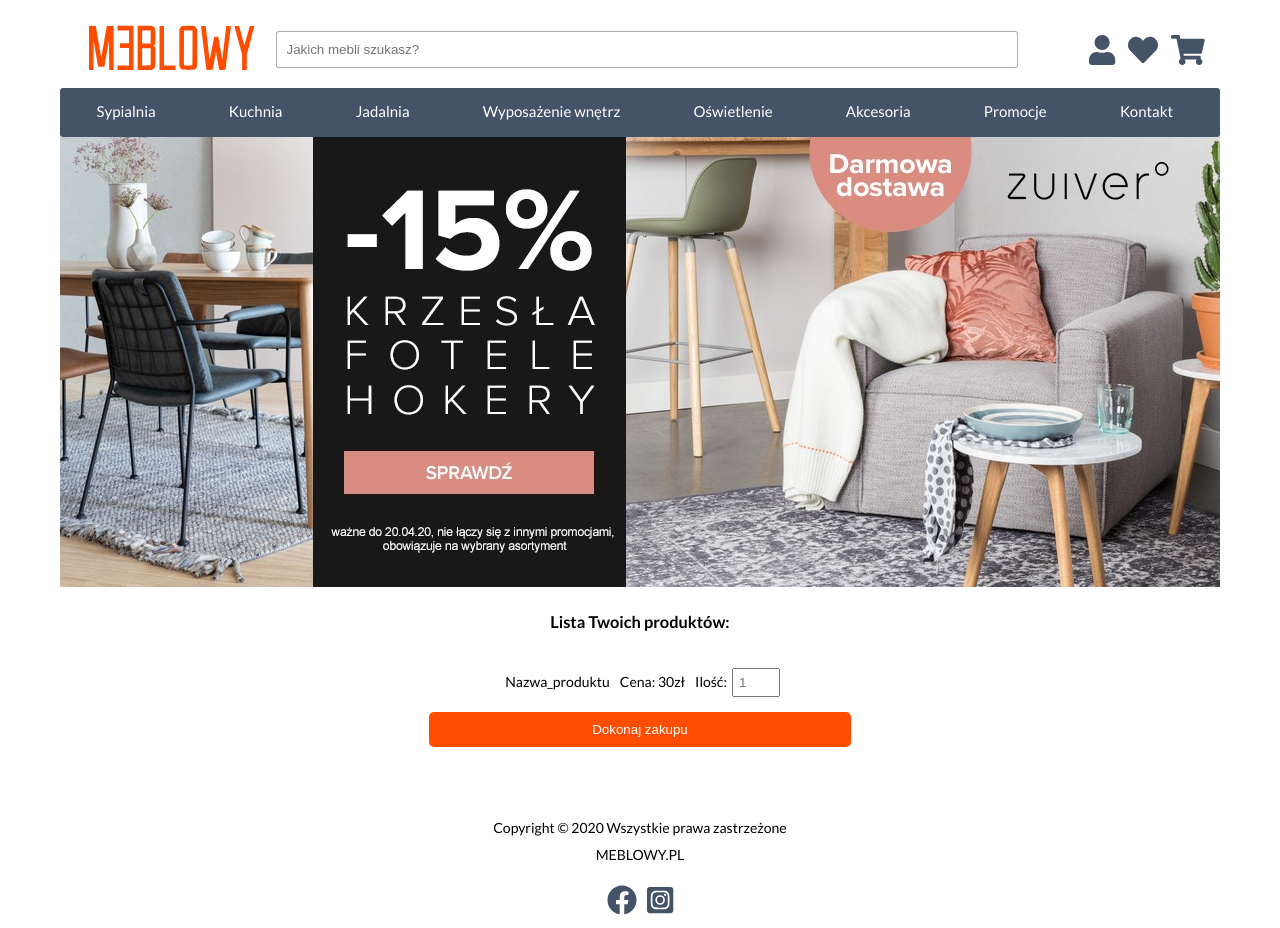
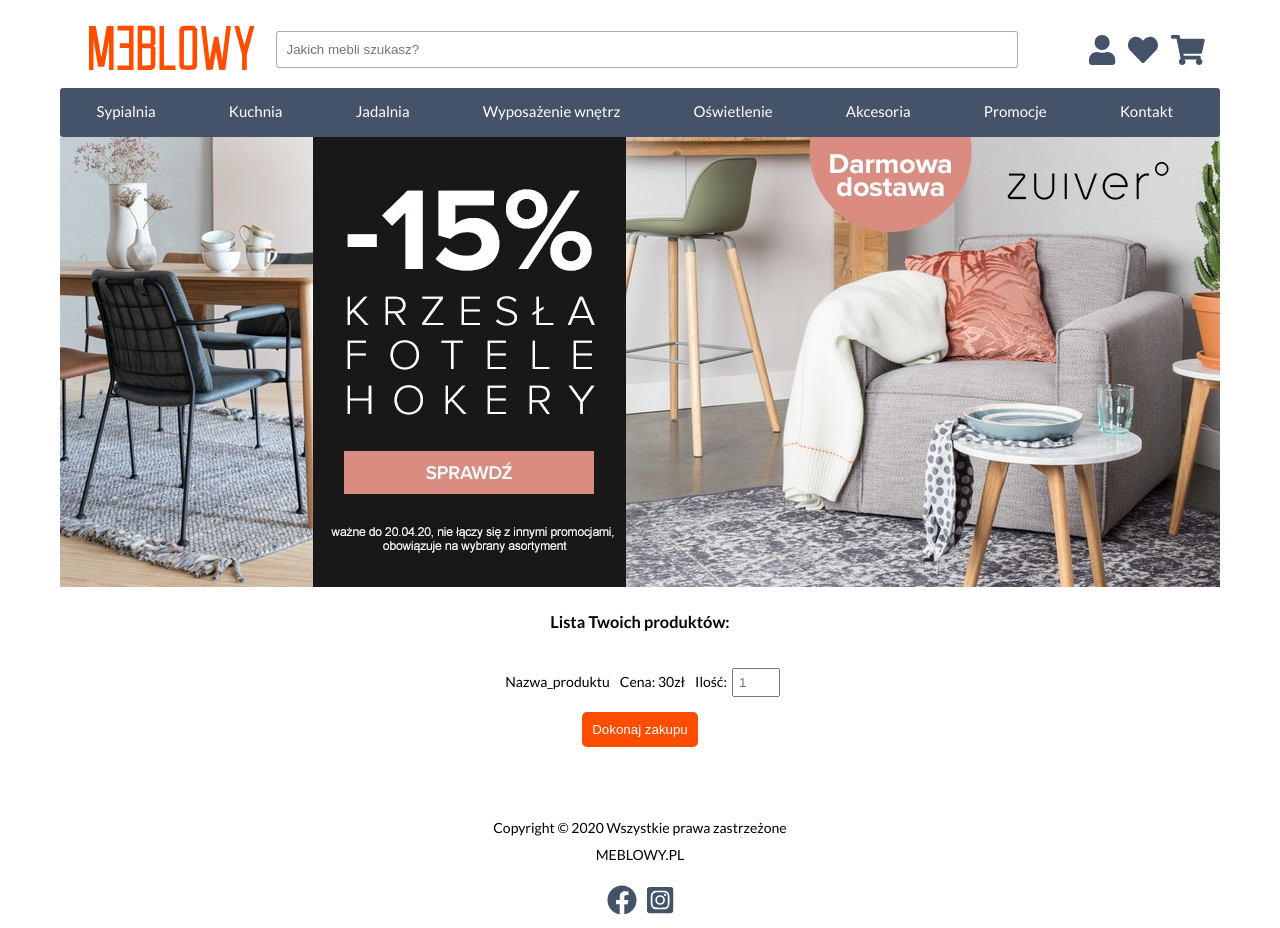
Before and after one commit to damiantymkowski/ShopSystem, a React (Create React App) app: page /cart in a window 1280 px wide. Built offline with nearby package versions, Linux system fonts and the light colour scheme.

Commit message:
add link to order component

```diff
--- a/src/Components/ShoppingCart.js
+++ b/src/Components/ShoppingCart.js
@@ -1,7 +1,7 @@
 import React from 'react';
 import Header from './Header';
 import Footer from './Footer';
-
+import { Link } from "react-router-dom";
 function ShoppingCart() {
     return (
         <React.Fragment>
@@ -12,7 +12,7 @@
     <div className="shoppingCart__product">
 <p>Nazwa_produktu</p><p>Cena: 30zł</p><p>Ilość:</p><input className="shoppingCart__productQnt" placeholder="1" type="number"/>
     </div>
-    <button className="shoppingCart__buyBtn">Dokonaj zakupu</button>
+    <Link to="/order"><button className="shoppingCart__buyBtn">Dokonaj zakupu</button></Link>
 </div>
 </div>
             <Footer/>
```
